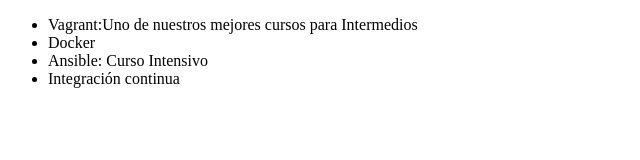
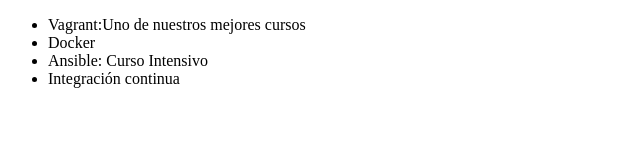
Before and after one commit to Fitata2016/alura-git, a plain HTML site: page index.html in a window 1280 px wide. Shown: the whole page, without its empty margins (0-640 px from the left). Drawn offline with Linux system fonts and the light colour scheme.

Commit message:
Revert "Cambiando el codigo"
This reverts commit 543538defd0720cefbad95cca127cd4082aee8f8.

```diff
--- a/index.html
+++ b/index.html
@@ -6,7 +6,7 @@
   </head>
   <body>
     <ul>
-      <li>Vagrant:Uno de nuestros mejores cursos para Intermedios</li>
+      <li>Vagrant:Uno de nuestros mejores cursos</li>
 
       <li>Docker</li>
       <li>Ansible: Curso Intensivo</li>
```
